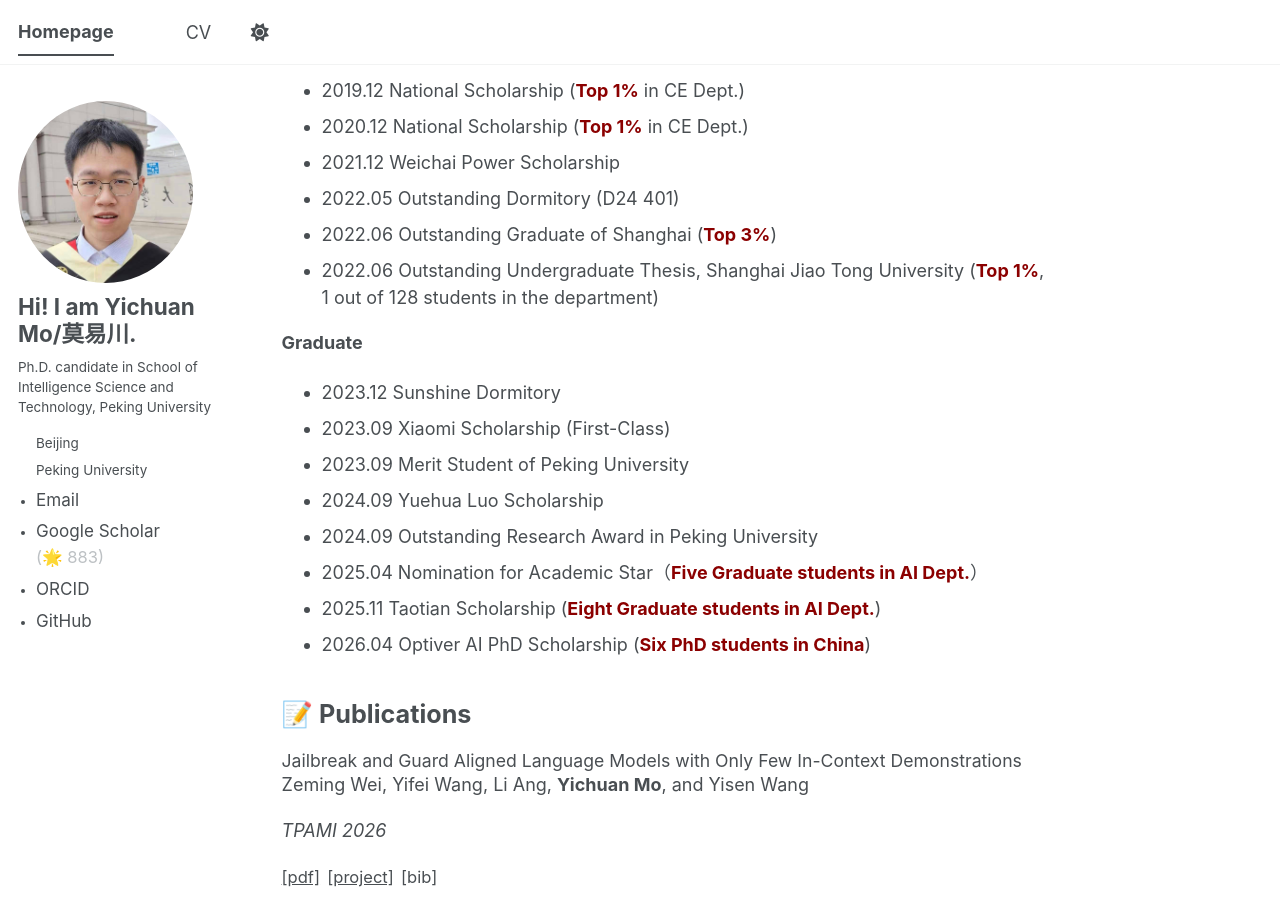
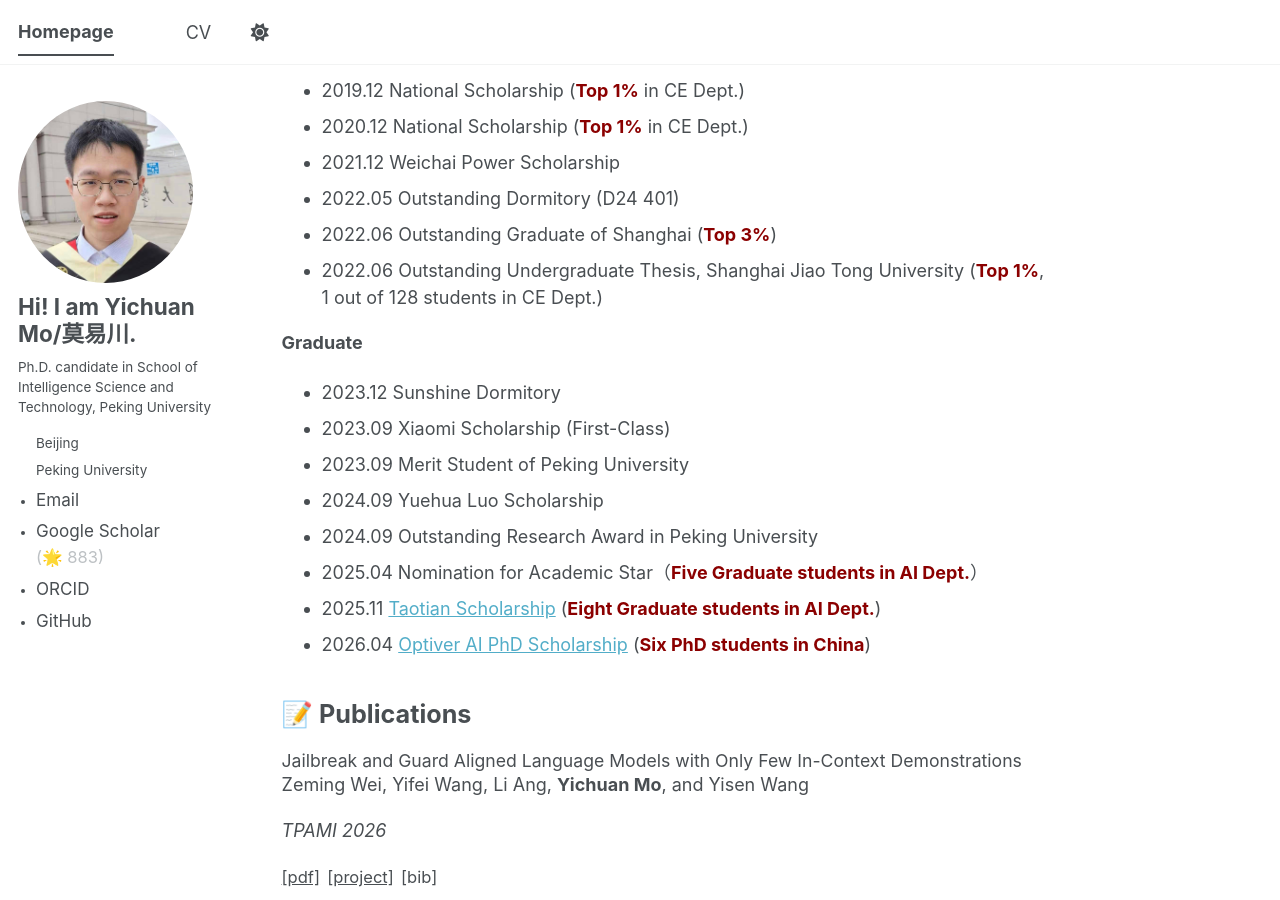
Before and after one commit to mo666666/mo666666.github.io, a Jekyll site: the page built from _pages/about.md, in a window 1280 px wide and 900 px high, scrolled down 699 px. Built offline with Jekyll 4.4.1, drawn with Linux system fonts in a browser that asks for light colours; a script bundle is joined from its source files by our own code; library files that are not in the unit come from our copies; some of the changed lines change nothing that is shown.

Commit message:
Add hyperlink of awards.

```diff
--- a/_pages/about.md
+++ b/_pages/about.md
@@ -38,7 +38,7 @@ redirect_from:
   <li>2021.12 Weichai Power Scholarship</li>
   <li>2022.05 Outstanding Dormitory (D24 401)</li>
   <li>2022.06 Outstanding Graduate of Shanghai (<strong style="color: #8B0000;">Top 3%</strong>)</li>
-  <li>2022.06 Outstanding Undergraduate Thesis, Shanghai Jiao Tong University (<strong style="color: #8B0000;">Top 1%</strong>, 1 out of 128 students in the department)</li>
+  <li>2022.06 Outstanding Undergraduate Thesis, Shanghai Jiao Tong University (<strong style="color: #8B0000;">Top 1%</strong>, 1 out of 128 students in CE Dept.)</li>
 </ul>
 
 <p><strong>Graduate</strong></p>
@@ -49,8 +49,8 @@ redirect_from:
    <li>2024.09 Yuehua Luo Scholarship</li>
    <li>2024.09 Outstanding Research Award in Peking University</li>
   <li>2025.04 Nomination for Academic Star（<strong style="color: #8B0000;">Five Graduate students in AI Dept.</strong>）</li>
-  <li>2025.11 Taotian Scholarship (<strong style="color: #8B0000;">Eight Graduate students in AI Dept.</strong>)</li>
-  <li>2026.04 Optiver AI PhD Scholarship (<strong style="color: #8B0000;">Six PhD students in China</strong>)</li>
+  <li>2025.11 <a href="https://mp.weixin.qq.com/s/2f75EA4WrAkxEw2N8lQ6zA">Taotian Scholarship</a> (<strong style="color: #8B0000;">Eight Graduate students in AI Dept.</strong>)</li>
+  <li>2026.04 <a href="https://mp.weixin.qq.com/s/0o5mH7wNe_JpQ994gPrQZg">Optiver AI PhD Scholarship</a> (<strong style="color: #8B0000;">Six PhD students in China</strong>)</li>
 
 
 
```
